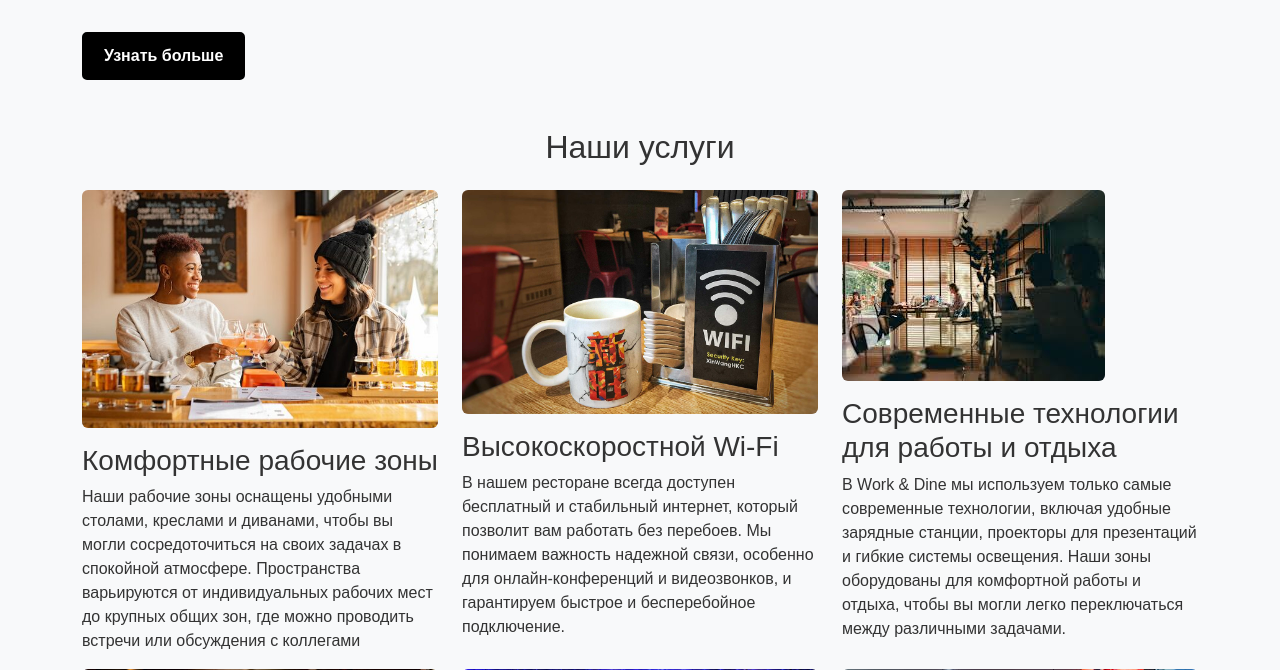
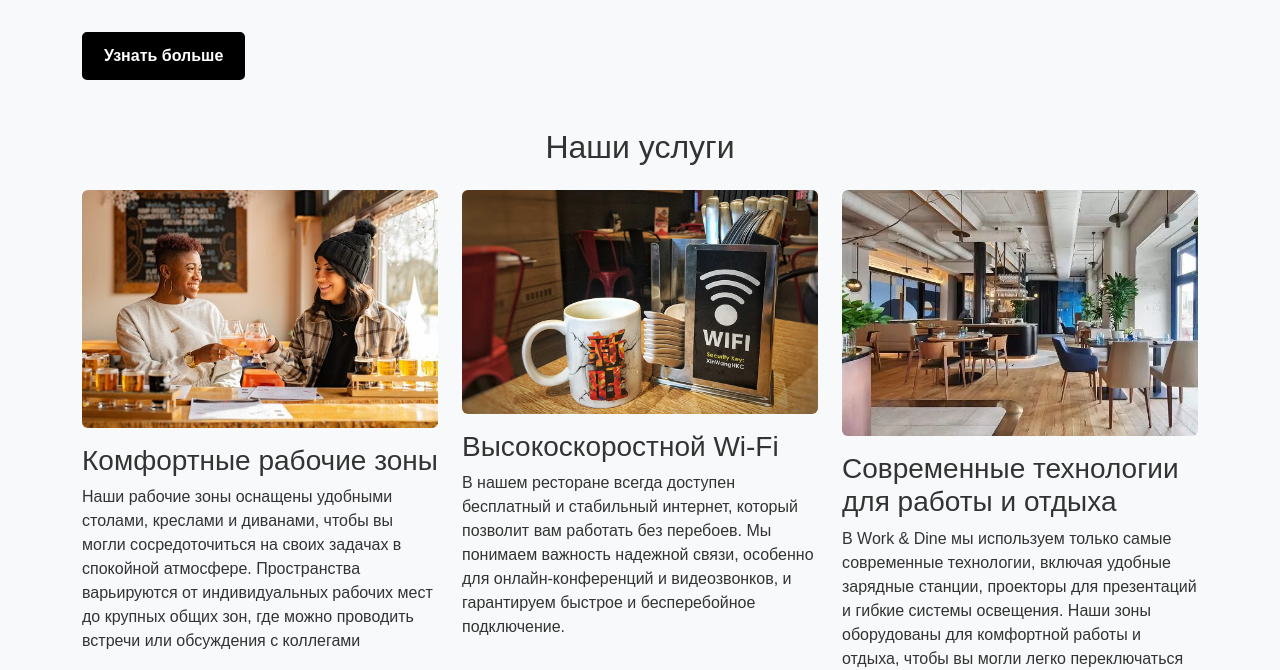
Before and after one commit to miha235/Restaurant_booking, a Django app: page / in a window 1280 px wide. Shown: the part 564-1234 px from the top of the page. Run offline with Django 5.2, Linux system fonts and the light colour scheme.

Commit message:
design changes

```diff
--- a/reservations/templates/index.html
+++ b/reservations/templates/index.html
@@ -36,7 +36,7 @@
                     и гарантируем быстрое и бесперебойное подключение.</p>
             </div>
             <div class="col-md-4 text-left">
-                <img src="{% static 'images/service-tech.jpeg' %}" alt="Технологии" class="img-fluid rounded">
+                <img src="{% static 'images/service-tech.webp' %}" alt="Технологии" class="img-fluid rounded">
                 <h3 class="mt-3">Современные технологии для работы и отдыха</h3>
                 <p>В Work & Dine мы используем только самые современные технологии, включая удобные
                     зарядные станции, проекторы для презентаций и гибкие системы освещения. Наши зоны оборудованы для
```
Also changed, not shown: static/images/service-tech.jpeg (deleted), static/images/service-tech.jpg (added), static/images/service-tech.webp (added).
